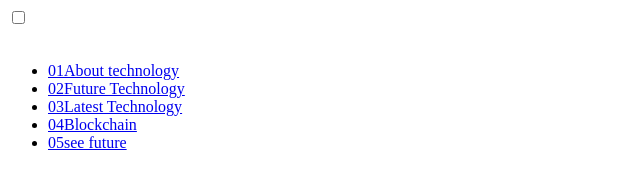
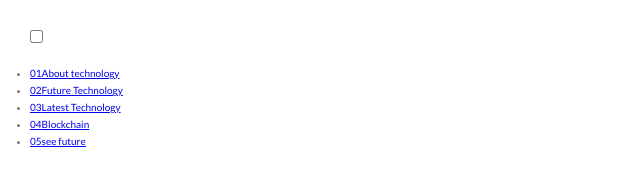
Before and after one commit to hbilgil/tech-app-with-scss, a website: page index.html in a window 1280 px wide. Shown: the whole page, without its empty margins (0-640 px from the left). Drawn offline with Linux system fonts and the light colour scheme.

Commit message:
Edit index.html

```diff
--- a/index.html
+++ b/index.html
@@ -9,7 +9,7 @@
       href="https://fonts.googleapis.com/css?family=Lato:100,300,400,700,900"
       rel="stylesheet"
     />
-    <link rel="stylesheet" href="css/style.css">
+    <link rel="stylesheet" href="sass/main.css">
     <link rel="shortcut icon" type="image/png" href="images/logo-2.png" />
 </head>
 <body>
```
